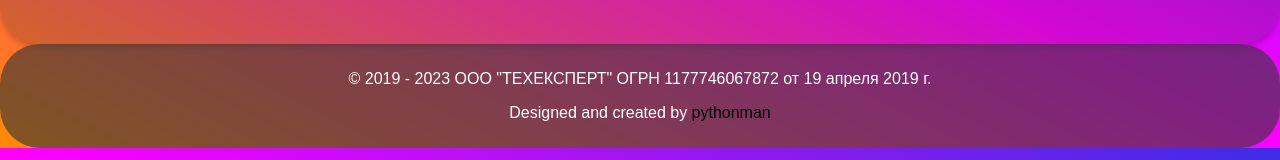
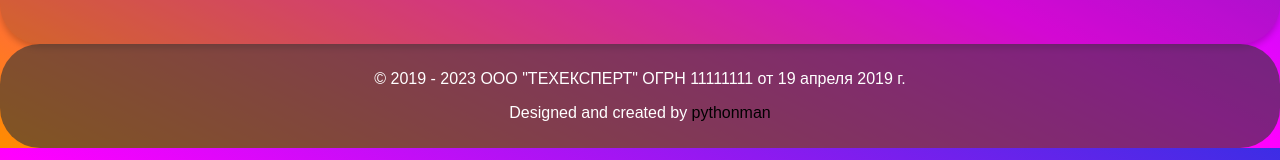
Before and after one commit to Joseph861020/texexpert, a plain HTML site: page done.html in a window 1280 px wide. Shown: the part 495-655 px from the top of the page. Drawn offline with Linux system fonts and the light colour scheme.

Commit message:
Update done.html

```diff
--- a/done.html
+++ b/done.html
@@ -28,7 +28,7 @@
             <p>через 5 секунды</p>
     </div>
     <footer>
-        <p>&copy; 2019 - 2023 ООО "ТЕХЕКСПЕРТ" ОГРН 1177746067872 от 19 апреля 2019 г.</p>
+        <p>&copy; 2019 - 2023 ООО "ТЕХЕКСПЕРТ" ОГРН 11111111 от 19 апреля 2019 г.</p>
         <p>Designed and created by <a href="mailto:python.man@ro.ru">pythonman</a></p>
     </footer>
 </body>
```
